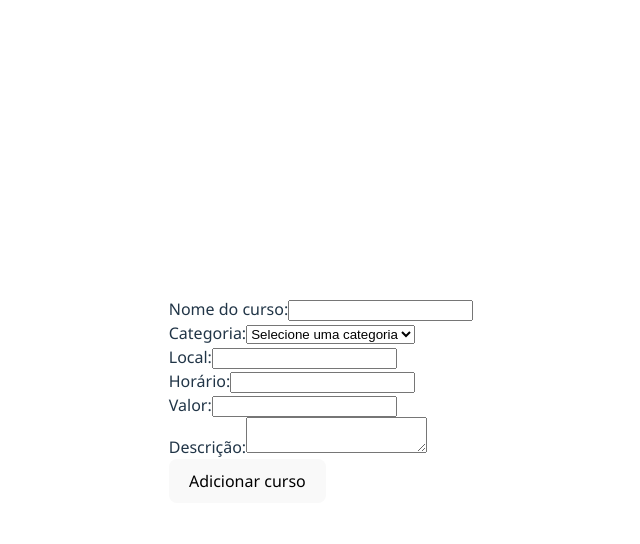
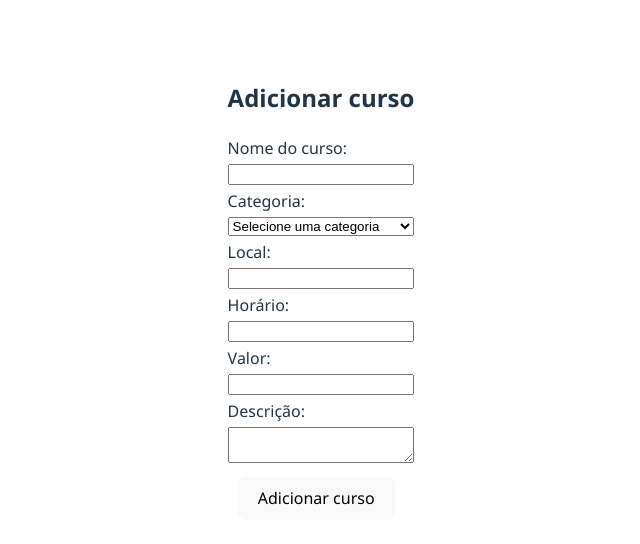
Before and after one commit to luciobvjr/engenheiros, a React (Vite) app in the folder connections/frontend/: page /add in a window 1280 px wide. Shown: the top 544 px of the page, without its empty margins (319-959 px from the left). Built offline with nearby package versions, Linux system fonts and the light colour scheme.

Commit message:
Melhorias no front e adição de labels na edição dos cursos

```diff
--- a/connections/frontend/src/components/ActivitiesForm.module.css
+++ b/connections/frontend/src/components/ActivitiesForm.module.css
@@ -5,7 +5,7 @@
     max-width: 400px;
     margin: 20px auto;
     padding: 1rem;
-    border: 1px solid #ccc;
+    border: 1px solid #c00b0b;
     border-radius: 15px;
     background-color: #f9f9f9;
 }
--- a/connections/frontend/src/components/ActivitiesForm.tsx
+++ b/connections/frontend/src/components/ActivitiesForm.tsx
@@ -1,5 +1,6 @@
 import React, { useState } from 'react';
 import { useNavigate } from 'react-router-dom';
+import './Form.css';
 
 interface Activity {
   id: string;
@@ -51,8 +52,10 @@ const ActivityForm: React.FC<ActivityFormProps> = ({ addActivity }) => {
   };
 
   return (
+    <>
+    <h2>Adicionar curso</h2>
     <form onSubmit={handleSubmit}>
-      <div>
+      <div className='form_div'>
         <label htmlFor="name">Nome do curso:</label>
         <input type="text" id="name" name="name" value={formData.name} onChange={handleChange} required />
       </div>
@@ -89,7 +92,7 @@ const ActivityForm: React.FC<ActivityFormProps> = ({ addActivity }) => {
         <textarea id="description" name="description" value={formData.description} onChange={handleChange} required />
       </div>
       <button type="submit">Adicionar curso</button>
-    </form>
+    </form></>
   );
 };
 
--- a/connections/frontend/src/components/ActivityDetails.tsx
+++ b/connections/frontend/src/components/ActivityDetails.tsx
@@ -1,5 +1,6 @@
 import React, { useState } from 'react';
 import { useParams, useNavigate } from 'react-router-dom';
+import './Form.css';
 
 interface Activity {
   id: string;
@@ -57,10 +58,17 @@ const ActivityDetails: React.FC<ActivityDetailsProps> = ({ activities, deleteAct
 
     <div>
       {isEditing ? ( // formulário para editar a atividade
+
+        <><h2>Edição do curso</h2>
         <form onSubmit={handleEditSubmit}>
-          <input type="text" value={editedActivity?.name} onChange={(e) => setEditedActivity({ ...editedActivity!, name: e.target.value })} required />
+          <div>
+            <label htmlFor="name">Nome do curso:</label>
+            <input type="text" value={editedActivity?.name} id="name" name="name" onChange={(e) => setEditedActivity({ ...editedActivity!, name: e.target.value })} required />
+          </div>
 
-          <select id="category" value={editedActivity?.category} onChange={(e) => setEditedActivity({ ...editedActivity!, category: e.target.value }) } required >
+          <div>
+            <label htmlFor="category">Categoria:</label>
+            <select id="category" name="category" value={editedActivity?.category} onChange={(e) => setEditedActivity({ ...editedActivity!, category: e.target.value })} required>
               <option value="">Selecione uma categoria</option>
               {categories.map((category) => (
                 <option key={category.value} value={category.value}>
@@ -68,19 +76,31 @@ const ActivityDetails: React.FC<ActivityDetailsProps> = ({ activities, deleteAct
                 </option>
               ))}
             </select>
+          </div>
 
+          <div>
+            <label htmlFor="place">Local:</label>
+            <input id="place" name="place" type="text" value={editedActivity?.place} onChange={(e) => setEditedActivity({ ...editedActivity!, place: e.target.value })} required />
+          </div>
 
-          <input type="text" value={editedActivity?.place} onChange={(e) => setEditedActivity({ ...editedActivity!, place: e.target.value })} required />
+          <div>
+            <label htmlFor="time">Horário:</label>
+            <input type="text" id="time" name="time" value={editedActivity?.time} onChange={(e) => setEditedActivity({ ...editedActivity!, time: e.target.value })} required />
+          </div>
 
-          <input type="text" value={editedActivity?.time} onChange={(e) => setEditedActivity({ ...editedActivity!, time: e.target.value })} required />
+          <div>
+            <label htmlFor="price">Valor:</label>
+            <input type="text" value={editedActivity?.price} onChange={(e) => setEditedActivity({ ...editedActivity!, price: e.target.value })} required />
+          </div>
 
-          <input type="text" value={editedActivity?.price} onChange={(e) => setEditedActivity({ ...editedActivity!, price: e.target.value })} required />
-
-          <textarea value={editedActivity?.description} onChange={(e) => setEditedActivity({ ...editedActivity!, description: e.target.value })} required />
+          <div>
+            <label htmlFor="description">Descrição:</label>
+            <textarea id="description" name="description" value={editedActivity?.description} onChange={(e) => setEditedActivity({ ...editedActivity!, description: e.target.value })} required />
+          </div>
 
           <button type="submit">Salvar alterações</button>
           <button type="button" onClick={() => setIsEditing(false)}>Cancelar</button>
-        </form>
+        </form></>
       ) : (
         <>
           <h2>{activity.name}</h2>
--- /dev/null
+++ b/connections/frontend/src/components/Form.css
@@ -0,0 +1,12 @@
+form div{
+    display: flex;
+    flex-direction: column;
+    padding-bottom: 4px;
+}
+form div label{
+    font-weight: medium;
+    padding-bottom: 4px;
+}
+form button{
+    margin: 10px;
+}
--- a/connections/frontend/src/index.css
+++ b/connections/frontend/src/index.css
@@ -26,7 +26,7 @@ body {
   margin: 0;
   display: flex;
   font-family: 'Segoe UI', Tahoma, Geneva, Verdana, sans-serif;
-  place-items: center;
+  margin-top: 60px;
   min-width: 320px;
   min-height: 100vh;
   justify-content: center;
```
Lines whose indentation alone changed are shown as unchanged.
